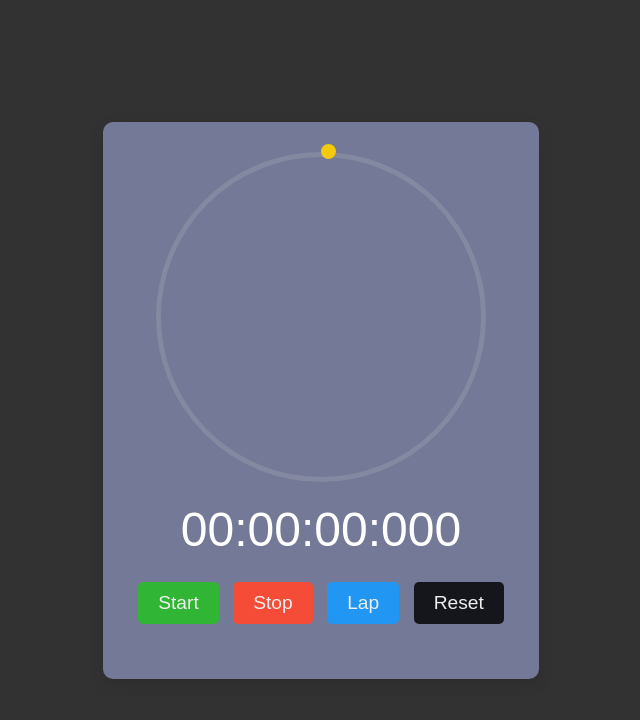
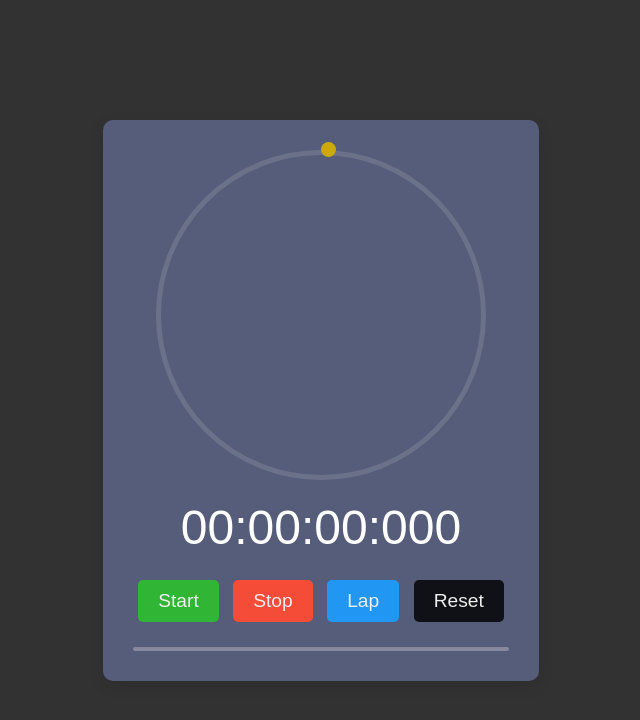
Before and after one commit to Penie1/PRODIGY_WD_02, a plain HTML site: page index.html in a window 1280 px wide. Shown: the whole page, without its empty margins (319-959 px from the left). Drawn offline with Linux system fonts and the light colour scheme.

Commit message:
Change color scheme and add borders

```diff
--- a/style.css
+++ b/style.css
@@ -25,7 +25,7 @@ html {
 .circle {
   width: 10px;
   height: 10px;
-  background-color: rgb(245, 202, 12);
+  background-color: rgb(206, 170, 9);
   position: absolute;
   border-radius: 50%;
   left: 50%;
@@ -34,7 +34,7 @@ html {
 }
 
 .stopwatch {
-  background-color: #737996;
+  background-color: #565d7a;
   padding: 30px;
   border-radius: 10px;
   box-shadow: 0 5px 15px rgba(0, 0, 0, 0.1);
@@ -78,18 +78,21 @@ button {
 #lap-list {
   max-height: 100px;
   overflow-y: scroll;
+  scrollbar-width: thin;
   list-style-type: none;
   padding: 0 5px;
   margin: 0;
+  border: 2px solid rgba(238, 233, 233, 0.315);
+  border-radius: 5px;
 }
 #lap-list li {
   border-radius: 3px;
   font-size: 1.2rem;
-  background-color: #d1cfcf65;
+  background-color: #08080848;
   margin: 0;
   padding: 0;
   padding-block: 10px;
-  margin-bottom: 5px;
+  margin-block: 5px;
 }
 
 @keyframes spin {
```
